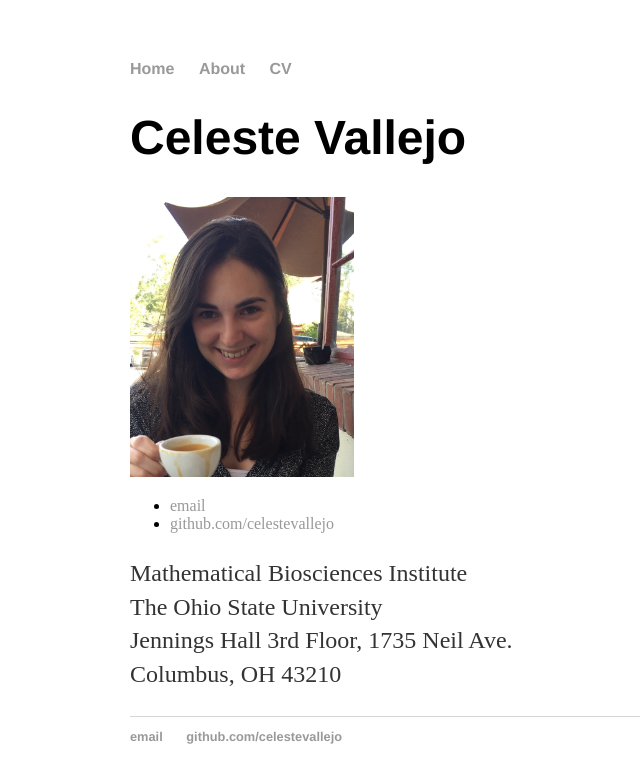
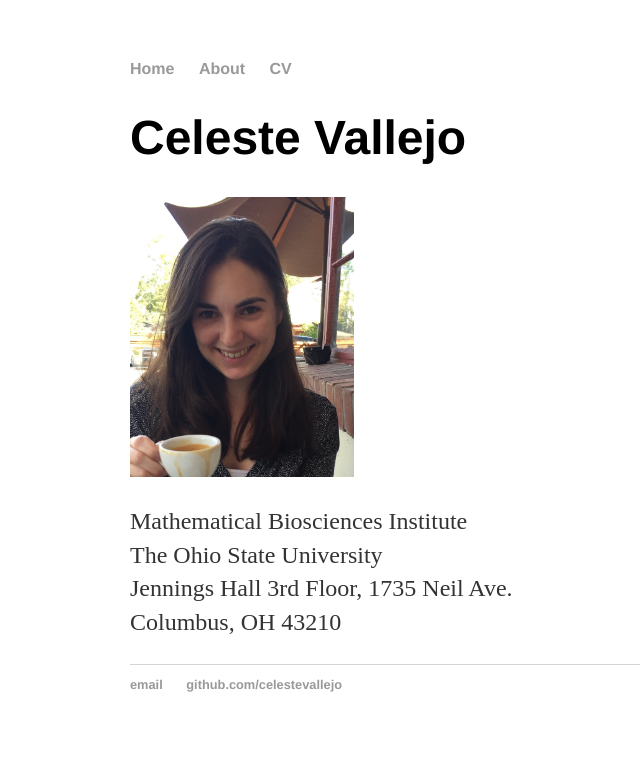
Before and after one commit to celestevallejo/celestevallejo.github.io, a Jekyll site: the page built from index.html, in a window 1280 px wide. Shown: the top 783 px of the page, without its empty margins (62-702 px from the left). Built offline with Jekyll 4.4.1, drawn with Linux system fonts in a browser that asks for light colours.

Commit message:
stylistic changes

```diff
--- a/index.html
+++ b/index.html
@@ -5,10 +5,6 @@ title: Celeste Vallejo
 <div class="blurb">
 	<h1>Celeste Vallejo</h1>
 	<img src="images/cvallejo.jpg" alt="Celeste Vallejo image not shown" class="inline" width="25%" height="25%"/>
-</div><!-- /.blurb -->
-	    		<ul>
-	        		<li><a href="mailto:vallejo.26@osu.com">email</a></li>
-	        		<li><a href="https://github.com/celestevallejo">github.com/celestevallejo</a></li>
-				</ul>
+</div>
 
 <p>Mathematical Biosciences Institute<br/>The Ohio State University<br/>Jennings Hall 3rd Floor, 1735 Neil Ave.<br/>Columbus, OH 43210<br/></p>
```
